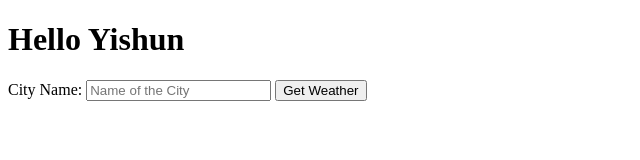
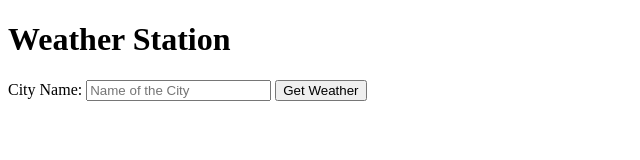
Before and after one commit to khiss/yishun, a plain HTML site: page workshop01/web/index.html in a window 1280 px wide. Shown: the whole page, without its empty margins (0-640 px from the left). Drawn offline with Linux system fonts and the light colour scheme.

Commit message:
Changed HTML title.

```diff
--- a/workshop01/web/index.html
+++ b/workshop01/web/index.html
@@ -6,12 +6,12 @@ and open the template in the editor.
 -->
 <html>
     <head>
-        <title>TODO supply a title</title>
+        <title>Workshop 01</title>
         <meta charset="UTF-8">
         <meta name="viewport" content="width=device-width, initial-scale=1.0">
     </head>
     <body>
-        <h1>Hello Yishun</h1>
+        <h1>Weather Station</h1>
 
         <form method="GET" action="weather">
             City Name: <input type="text" name="cityName" placeholder="Name of the City">
```
Also changed, not shown: 1 other file.
